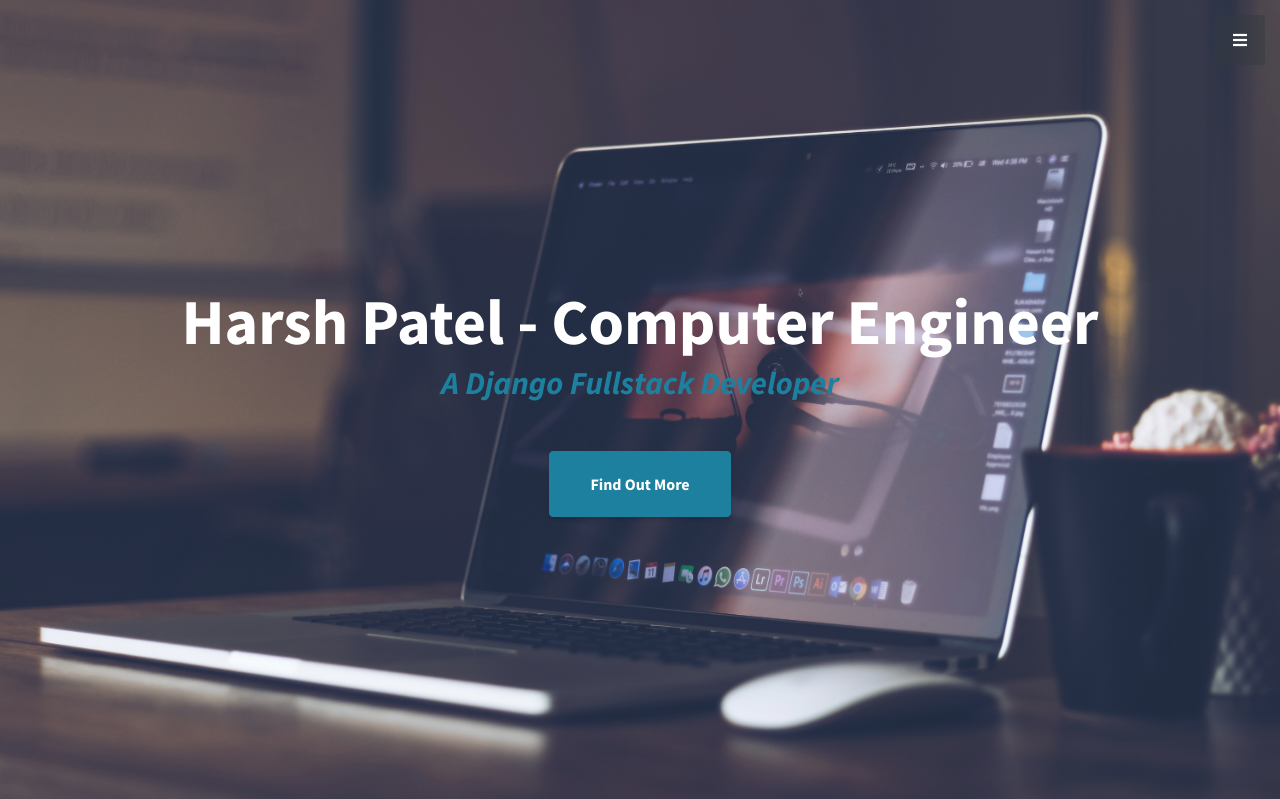
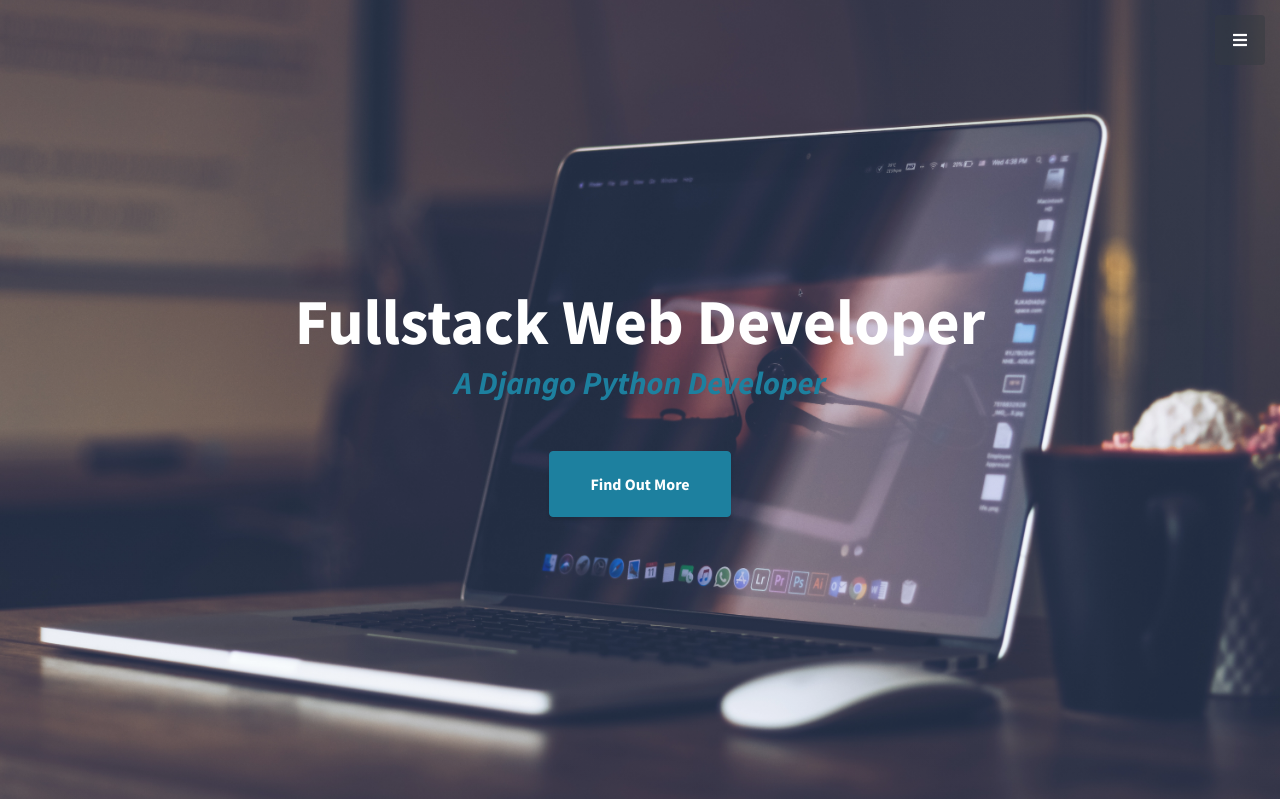
Before and after one commit to Harsh-2811/MyPortfolio, a Django app: page / in a window 1280 px wide. Shown: the top 799 px of the page. Run offline with Django 3.2, Linux system fonts and the light colour scheme; data comes from the database, SQL or seed files in the repository; some libraries are stand-ins or nearby versions.

Commit message:
Header Change

```diff
--- a/templates/index.html
+++ b/templates/index.html
@@ -89,9 +89,9 @@
   <!-- Header -->
   <header class="masthead d-flex">
     <div class="container text-center my-auto">
-      <h1 class="mb-1">Harsh Patel - Computer Engineer</h1>
+      <h1 class="mb-1">Fullstack Web Developer</h1>
       <h3 class="mb-5">
-        <em>A Django Fullstack Developer</em>
+        <em>A Django Python Developer</em>
       </h3>
       <a class="btn btn-primary btn-xl js-scroll-trigger" href="#about">Find Out More</a>
     </div>
```
